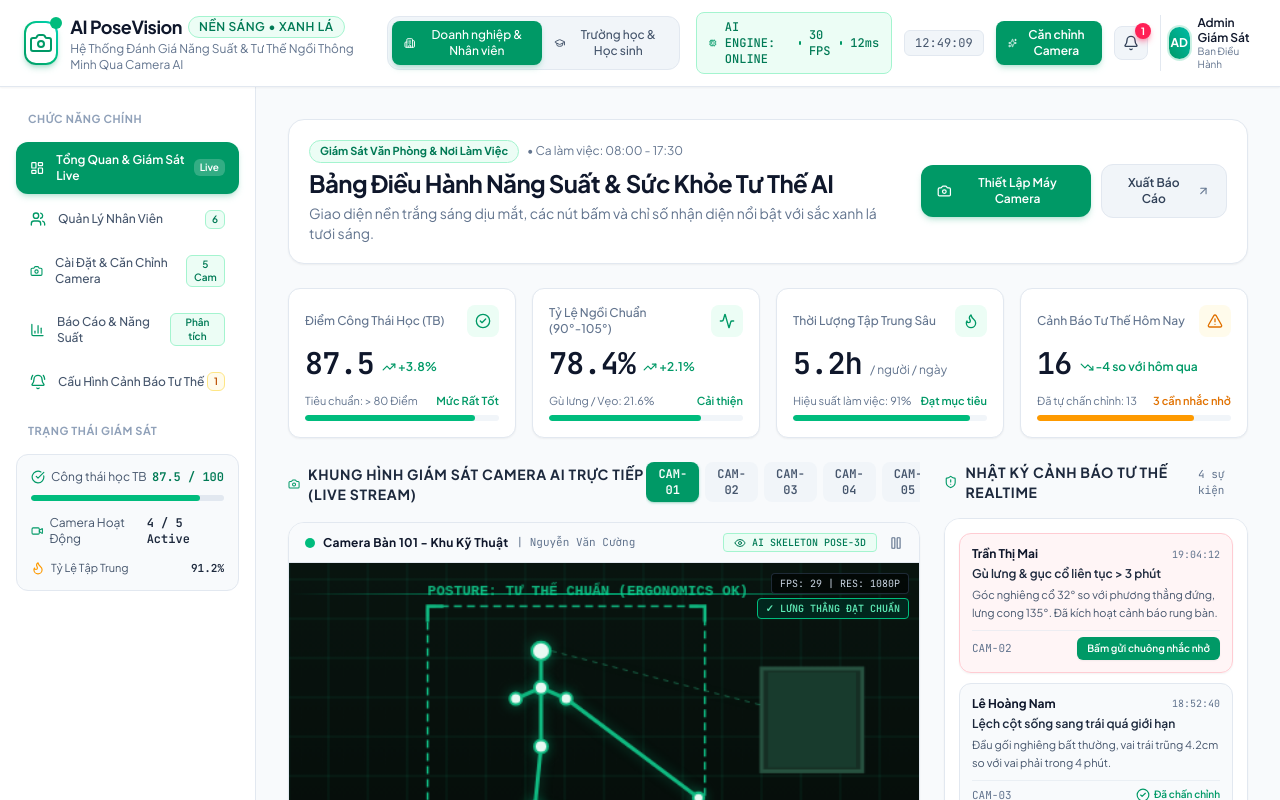
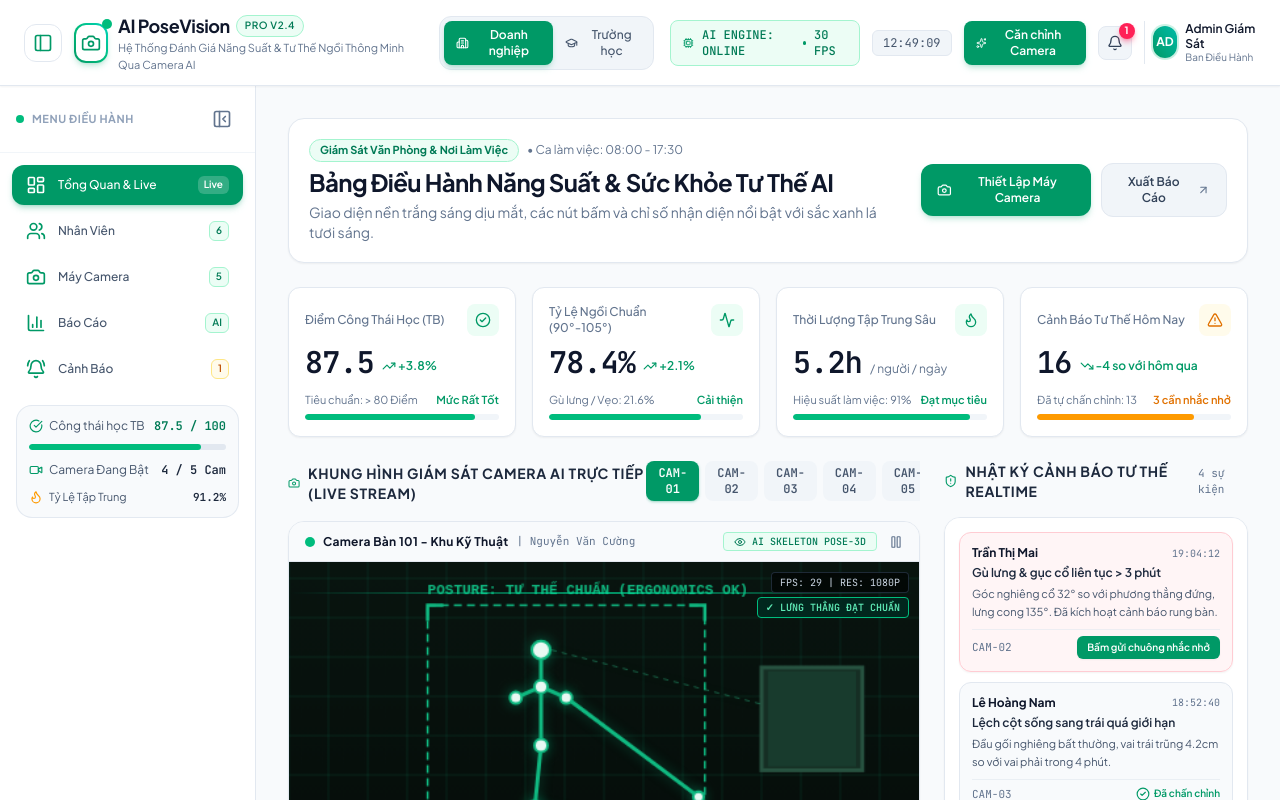
Before and after one commit to cuongnm05/Du-an-Giao-dien-nguoi-may, a React (Vite) app: page / in a window 1280 px wide. Shown: the top 800 px of the page. Built offline with nearby package versions, Linux system fonts and the light colour scheme.

Commit message:
feat: Làm mới Sidebar hiện đại có thể ẩn/hiện và thu gọn mượt mà (collapsible rail với tooltip)

```diff
--- a/src/App.jsx
+++ b/src/App.jsx
@@ -1,4 +1,4 @@
-import React, { useState } from 'react';
+import React, { useState, useEffect } from 'react';
 import Header from './components/Header';
 import Sidebar from './components/Sidebar';
 import DashboardView from './components/DashboardView';
@@ -32,6 +32,19 @@ export default function App() {
   const [alerts, setAlerts] = useState(RECENT_ALERTS);
   const [selectedMember, setSelectedMember] = useState(null);
   const [buzzerToast, setBuzzerToast] = useState(null);
+  const [isSidebarCollapsed, setIsSidebarCollapsed] = useState(false);
+
+  // Keyboard shortcut Ctrl+B or Cmd+B to toggle sidebar
+  useEffect(() => {
+    const handleKeyDown = (e) => {
+      if ((e.ctrlKey || e.metaKey) && e.key.toLowerCase() === 'b') {
+        e.preventDefault();
+        setIsSidebarCollapsed(prev => !prev);
+      }
+    };
+    window.addEventListener('keydown', handleKeyDown);
+    return () => window.removeEventListener('keydown', handleKeyDown);
+  }, []);
 
   const handleAddMember = (newMem) => {
     setMembers(prev => [newMem, ...prev]);
@@ -50,13 +63,15 @@ export default function App() {
   return (
     <div className="min-h-screen bg-[#f8fafc] text-slate-800 flex flex-col font-sans">
 
-      {/* Top Header */}
+      {/* Top Header with Sidebar Toggle button */}
       <Header
         mode={mode}
         setMode={setMode}
         alerts={alerts}
         onSelectAlert={handleSelectAlert}
         onOpenQuickCam={() => setCurrentTab('cameras')}
+        isSidebarCollapsed={isSidebarCollapsed}
+        onToggleSidebar={() => setIsSidebarCollapsed(prev => !prev)}
       />
 
       {/* Buzzer Toast Banner */}
@@ -70,7 +85,7 @@ export default function App() {
       {/* Main Layout Area */}
       <div className="flex-1 flex overflow-hidden">
 
-        {/* Desktop Sidebar */}
+        {/* Desktop Collapsible Sidebar */}
         <Sidebar
           currentTab={currentTab}
           setCurrentTab={setCurrentTab}
@@ -78,10 +93,12 @@ export default function App() {
           memberCount={members.length}
           cameraCount={cameras.length}
           alertCount={alerts.filter(a => !a.resolved).length}
+          isCollapsed={isSidebarCollapsed}
+          onToggleCollapse={() => setIsSidebarCollapsed(prev => !prev)}
         />
 
         {/* Content View Container */}
-        <main className="flex-1 overflow-y-auto p-4 sm:p-6 lg:p-8 space-y-6 pb-20 md:pb-8 bg-[#f8fafc]">
+        <main className="flex-1 overflow-y-auto p-4 sm:p-6 lg:p-8 space-y-6 pb-20 md:pb-8 bg-[#f8fafc] transition-all duration-300">
           {currentTab === 'dashboard' && (
             <DashboardView
               mode={mode}
--- a/src/components/Header.jsx
+++ b/src/components/Header.jsx
@@ -10,7 +10,9 @@ import {
   Sparkles,
   CheckCircle2,
   AlertTriangle,
-  X
+  X,
+  PanelLeft,
+  Menu
 } from 'lucide-react';
 import { SYSTEM_MODES } from '../data/mockData';
 
@@ -19,7 +21,9 @@ export default function Header({
   setMode,
   alerts,
   onSelectAlert,
-  onOpenQuickCam
+  onOpenQuickCam,
+  isSidebarCollapsed,
+  onToggleSidebar
 }) {
   const [time, setTime] = useState(new Date().toLocaleTimeString('vi-VN'));
   const [showNotifications, setShowNotifications] = useState(false);
@@ -39,29 +43,41 @@ export default function Header({
   };
 
   return (
-    <header className="sticky top-0 z-30 bg-white/95 backdrop-blur-md border-b border-slate-200 px-4 lg:px-6 py-3 transition-colors shadow-xs">
-      <div className="flex items-center justify-between gap-4">
+    <header className="sticky top-0 z-30 bg-white/95 backdrop-blur-md border-b border-slate-200 px-3 sm:px-6 py-3 transition-colors shadow-xs">
+      <div className="flex items-center justify-between gap-3 sm:gap-4">
 
-        {/* Brand & System Logo */}
-        <div className="flex items-center gap-3">
-          <div className="relative flex items-center justify-center w-11 h-11 rounded-xl bg-gradient-to-tr from-emerald-600 via-emerald-500 to-teal-400 p-0.5 shadow-md shadow-emerald-600/25">
+        {/* Left: Sidebar Toggle Button + Brand Logo */}
+        <div className="flex items-center gap-2 sm:gap-3">
+          {/* Toggle Sidebar Button */}
+          <button
+            onClick={onToggleSidebar}
+            className="p-2 rounded-xl text-slate-500 hover:text-emerald-700 hover:bg-emerald-50 border border-slate-200 transition-colors"
+            title={isSidebarCollapsed ? "Mở rộng thanh menu (Ctrl+B)" : "Thu gọn thanh menu (Ctrl+B)"}
+          >
+            <PanelLeft className="w-5 h-5 text-emerald-600" />
+          </button>
+
+          {/* Brand Logo */}
+          <div className="flex items-center gap-2.5">
+            <div className="relative flex items-center justify-center w-10 h-10 rounded-xl bg-gradient-to-tr from-emerald-600 via-emerald-500 to-teal-400 p-0.5 shadow-md shadow-emerald-600/20">
               <div className="w-full h-full bg-white rounded-[10px] flex items-center justify-center">
-              <Camera className="w-6 h-6 text-emerald-600" />
+                <Camera className="w-5 h-5 text-emerald-600" />
               </div>
-            <span className="absolute -top-1 -right-1 flex h-3 w-3">
+              <span className="absolute -top-1 -right-1 flex h-2.5 w-2.5">
                 <span className="animate-ping absolute inline-flex h-full w-full rounded-full bg-emerald-400 opacity-75"></span>
-              <span className="relative inline-flex rounded-full h-3 w-3 bg-emerald-500"></span>
+                <span className="relative inline-flex rounded-full h-2.5 w-2.5 bg-emerald-500"></span>
               </span>
             </div>
             <div>
               <div className="flex items-center gap-2">
-              <h1 className="text-lg font-bold tracking-tight text-slate-900 flex items-center gap-1.5">
-                AI PoseVision <span className="text-xs px-2.5 py-0.5 rounded-full font-semibold bg-emerald-50 text-emerald-700 border border-emerald-200 uppercase tracking-wider">Nền Sáng • Xanh Lá</span>
+                <h1 className="text-base sm:text-lg font-bold tracking-tight text-slate-900 flex items-center gap-1.5">
+                  AI PoseVision <span className="text-[10px] px-2 py-0.5 rounded-full font-semibold bg-emerald-50 text-emerald-700 border border-emerald-200 uppercase tracking-wider hidden sm:inline">Pro v2.4</span>
                 </h1>
               </div>
-            <p className="text-xs text-slate-500 hidden sm:block">
+              <p className="text-[11px] text-slate-500 hidden lg:block">
                 Hệ Thống Đánh Giá Năng Suất & Tư Thế Ngồi Thông Minh Qua Camera AI
               </p>
+            </div>
           </div>
         </div>
 
@@ -71,36 +87,34 @@ export default function Header({
             onClick={() => setMode(SYSTEM_MODES.ENTERPRISE)}
             className={`flex items-center gap-2 px-3 py-1.5 rounded-lg font-medium transition-all duration-200 ${
               mode === SYSTEM_MODES.ENTERPRISE
-                ? 'bg-emerald-600 text-white shadow-md shadow-emerald-600/20'
+                ? 'bg-emerald-600 text-white shadow-md shadow-emerald-600/20 font-semibold'
                 : 'text-slate-600 hover:text-slate-900'
             }`}
           >
             <Building2 className="w-4 h-4" />
-            <span>Doanh nghiệp & Nhân viên</span>
+            <span>Doanh nghiệp</span>
           </button>
           <button
             onClick={() => setMode(SYSTEM_MODES.EDUCATION)}
             className={`flex items-center gap-2 px-3 py-1.5 rounded-lg font-medium transition-all duration-200 ${
               mode === SYSTEM_MODES.EDUCATION
-                ? 'bg-emerald-600 text-white shadow-md shadow-emerald-600/20'
+                ? 'bg-emerald-600 text-white shadow-md shadow-emerald-600/20 font-semibold'
                 : 'text-slate-600 hover:text-slate-900'
             }`}
           >
             <GraduationCap className="w-4 h-4" />
-            <span>Trường học & Học sinh</span>
+            <span>Trường học</span>
           </button>
         </div>
 
         {/* Right Action Bar */}
-        <div className="flex items-center gap-3">
+        <div className="flex items-center gap-2 sm:gap-3">
           {/* AI Engine Status Badge */}
           <div className="hidden xl:flex items-center gap-2 px-3 py-1.5 rounded-lg bg-emerald-50 border border-emerald-200 text-emerald-700 text-xs font-mono font-medium">
             <Cpu className="w-3.5 h-3.5 text-emerald-600 animate-pulse" />
             <span>AI ENGINE: ONLINE</span>
             <span className="w-1 h-1 rounded-full bg-emerald-600"></span>
             <span>30 FPS</span>
-            <span className="w-1 h-1 rounded-full bg-emerald-600"></span>
-            <span>12ms</span>
           </div>
 
           {/* Clock Display */}
@@ -108,7 +122,7 @@ export default function Header({
             {time}
           </div>
 
-          {/* Quick Setup Camera Button - Emerald Green */}
+          {/* Quick Setup Camera Button */}
           <button
             onClick={onOpenQuickCam}
             className="flex items-center gap-1.5 px-3 py-1.5 bg-emerald-600 hover:bg-emerald-500 text-white rounded-lg text-xs font-semibold transition-all shadow-md shadow-emerald-600/20"
@@ -146,7 +160,7 @@ export default function Header({
                   {unreadCount > 0 && (
                     <button
                       onClick={markAllRead}
-                      className="text-[11px] text-emerald-600 hover:text-emerald-700 font-medium transition-colors"
+                      className="text-[11px] text-emerald-600 hover:text-emerald-700 font-semibold transition-colors"
                     >
                       Đánh dấu đã đọc
                     </button>
--- a/src/components/Sidebar.jsx
+++ b/src/components/Sidebar.jsx
@@ -7,11 +7,15 @@ import {
   BellRing,
   Settings,
   ShieldCheck,
-  HelpCircle,
+  ChevronLeft,
+  ChevronRight,
+  PanelLeftClose,
+  PanelLeftOpen,
   Video,
   Flame,
   CheckCircle,
-  Sliders
+  Sliders,
+  Sparkles
 } from 'lucide-react';
 import { SYSTEM_MODES } from '../data/mockData';
 
@@ -21,42 +25,49 @@ export default function Sidebar({
   mode,
   memberCount,
   cameraCount,
-  alertCount
+  alertCount,
+  isCollapsed,
+  onToggleCollapse
 }) {
   const isEdu = mode === SYSTEM_MODES.EDUCATION;
 
   const navItems = [
     {
       id: 'dashboard',
-      label: 'Tổng Quan & Giám Sát Live',
+      label: 'Tổng Quan & Live',
+      fullName: 'Tổng Quan & Giám Sát Live',
       icon: LayoutDashboard,
       badge: 'Live',
       badgeColor: 'bg-emerald-50 text-emerald-700 border border-emerald-200'
     },
     {
       id: 'members',
-      label: isEdu ? 'Quản Lý Học Sinh' : 'Quản Lý Nhân Viên',
+      label: isEdu ? 'Học Sinh' : 'Nhân Viên',
+      fullName: isEdu ? 'Quản Lý Học Sinh' : 'Quản Lý Nhân Viên',
       icon: Users,
       badge: memberCount ? `${memberCount}` : null,
       badgeColor: 'bg-emerald-50 text-emerald-700 border border-emerald-200'
     },
     {
       id: 'cameras',
-      label: 'Cài Đặt & Căn Chỉnh Camera',
+      label: 'Máy Camera',
+      fullName: 'Cài Đặt & Căn Chỉnh Camera',
       icon: Camera,
-      badge: `${cameraCount} Cam`,
+      badge: `${cameraCount}`,
       badgeColor: 'bg-emerald-50 text-emerald-700 border border-emerald-200'
     },
     {
       id: 'reports',
-      label: 'Báo Cáo & Năng Suất',
+      label: 'Báo Cáo',
+      fullName: 'Báo Cáo & Năng Suất',
       icon: BarChart3,
-      badge: 'Phân tích',
+      badge: 'AI',
       badgeColor: 'bg-emerald-50 text-emerald-700 border border-emerald-200'
     },
     {
       id: 'alerts',
-      label: 'Cấu Hình Cảnh Báo Tư Thế',
+      label: 'Cảnh Báo',
+      fullName: 'Cấu Hình Cảnh Báo Tư Thế',
       icon: BellRing,
       badge: alertCount > 0 ? `${alertCount}` : null,
       badgeColor: 'bg-amber-50 text-amber-700 border border-amber-200'
@@ -64,49 +75,99 @@ export default function Sidebar({
   ];
 
   return (
-    <aside className="w-64 bg-white border-r border-slate-200 flex flex-col justify-between shrink-0 hidden md:flex shadow-xs">
-      {/* Navigation Links */}
-      <div className="p-4 space-y-1.5">
-        <div className="px-3 py-2 text-[11px] font-bold tracking-wider uppercase text-slate-400">
-          Chức Năng Chính
+    <aside
+      className={`bg-white border-r border-slate-200 flex flex-col justify-between shrink-0 hidden md:flex transition-all duration-300 ease-in-out shadow-xs select-none ${
+        isCollapsed ? 'w-20' : 'w-64'
+      }`}
+    >
+      {/* Top Header Section of Sidebar: Toggle button + title */}
+      <div>
+        <div className={`p-4 border-b border-slate-100 flex items-center ${isCollapsed ? 'justify-center' : 'justify-between'}`}>
+          {!isCollapsed && (
+            <div className="flex items-center gap-2">
+              <span className="w-2 h-2 rounded-full bg-emerald-500 animate-pulse"></span>
+              <span className="text-[11px] font-bold tracking-wider uppercase text-slate-400">
+                Menu Điều Hành
+              </span>
+            </div>
+          )}
+          <button
+            onClick={onToggleCollapse}
+            className="p-1.5 rounded-lg text-slate-400 hover:text-emerald-700 hover:bg-emerald-50 transition-colors border border-transparent hover:border-emerald-200"
+            title={isCollapsed ? 'Mở rộng thanh menu (Ctrl+B)' : 'Thu gọn thanh menu (Ctrl+B)'}
+          >
+            {isCollapsed ? (
+              <PanelLeftOpen className="w-5 h-5 text-emerald-600" />
+            ) : (
+              <PanelLeftClose className="w-5 h-5 text-slate-500 hover:text-emerald-600" />
+            )}
+          </button>
         </div>
 
+        {/* Navigation Links */}
+        <div className="p-3 space-y-1.5">
           {navItems.map((item) => {
             const Icon = item.icon;
             const isActive = currentTab === item.id;
             return (
+              <div key={item.id} className="relative group">
                 <button
-              key={item.id}
                   onClick={() => setCurrentTab(item.id)}
-              className={`w-full flex items-center justify-between px-3.5 py-2.5 rounded-xl text-xs font-medium transition-all group ${
+                  className={`w-full flex items-center rounded-xl font-medium transition-all duration-200 ${
+                    isCollapsed
+                      ? 'justify-center p-3'
+                      : 'justify-between px-3.5 py-2.5 text-xs'
+                  } ${
                     isActive
-                  ? 'bg-emerald-600 text-white shadow-md shadow-emerald-600/20 font-semibold'
-                  : 'text-slate-600 hover:text-slate-900 hover:bg-slate-100'
+                      ? 'bg-emerald-600 text-white shadow-md shadow-emerald-600/25 font-semibold'
+                      : 'text-slate-600 hover:text-slate-900 hover:bg-slate-100/80'
                   }`}
                 >
-              <div className="flex items-center gap-3">
-                <Icon className={`w-4 h-4 transition-transform group-hover:scale-110 ${
+                  <div className={`flex items-center ${isCollapsed ? 'justify-center' : 'gap-3'}`}>
+                    <Icon className={`w-5 h-5 transition-transform duration-200 group-hover:scale-110 ${
                       isActive ? 'text-white' : 'text-emerald-600 group-hover:text-emerald-700'
                     }`} />
-                <span className="text-left">{item.label}</span>
+                    {!isCollapsed && (
+                      <span className="text-left font-medium">{item.label}</span>
+                    )}
                   </div>
-              {item.badge && (
+
+                  {!isCollapsed && item.badge && (
                     <span className={`text-[10px] px-1.5 py-0.5 rounded-md font-semibold ${
                       isActive ? 'bg-white/20 text-white' : item.badgeColor
                     }`}>
                       {item.badge}
                     </span>
                   )}
+
+                  {/* Dot badge when collapsed */}
+                  {isCollapsed && item.badge && (
+                    <span className="absolute top-2 right-2 w-2 h-2 rounded-full bg-emerald-500 ring-2 ring-white"></span>
+                  )}
                 </button>
+
+                {/* Floating Tooltip when collapsed */}
+                {isCollapsed && (
+                  <div className="absolute left-full top-1/2 -translate-y-1/2 ml-3 px-3 py-1.5 bg-slate-900 text-white text-xs font-semibold rounded-lg shadow-xl whitespace-nowrap opacity-0 pointer-events-none group-hover:opacity-100 group-hover:pointer-events-auto transition-opacity duration-150 z-50 flex items-center gap-2">
+                    <span>{item.fullName}</span>
+                    {item.badge && (
+                      <span className="px-1.5 py-0.2 rounded text-[10px] bg-emerald-500 text-white">
+                        {item.badge}
+                      </span>
+                    )}
+                    {/* Arrow */}
+                    <div className="absolute -left-1 top-1/2 -translate-y-1/2 border-y-4 border-y-transparent border-r-4 border-r-slate-900"></div>
+                  </div>
+                )}
+              </div>
             );
           })}
-
-        <div className="pt-4 px-3 py-2 text-[11px] font-bold tracking-wider uppercase text-slate-400">
-          Trạng Thái Giám Sát
         </div>
 
-        {/* Live System Specs Widget */}
-        <div className="p-3.5 bg-slate-50 border border-slate-200 rounded-xl space-y-2.5 text-xs">
+        {/* Live System Specs Widget (Only when expanded) */}
+        {!isCollapsed && (
+          <div className="p-4 pt-1">
+            <div className="p-3 bg-slate-50 border border-slate-200/90 rounded-2xl space-y-2.5 text-xs">
               <div className="flex items-center justify-between">
                 <span className="text-slate-600 flex items-center gap-1.5">
                   <CheckCircle className="w-3.5 h-3.5 text-emerald-600" />
@@ -118,15 +179,15 @@ export default function Sidebar({
                 <div className="bg-emerald-500 h-1.5 rounded-full" style={{ width: '87.5%' }}></div>
               </div>
 
-          <div className="flex items-center justify-between pt-1">
+              <div className="flex items-center justify-between pt-0.5">
                 <span className="text-slate-600 flex items-center gap-1.5">
                   <Video className="w-3.5 h-3.5 text-emerald-600" />
-              Camera Hoạt Động
+                  Camera Đang Bật
                 </span>
-            <span className="font-bold text-slate-800 font-mono">{cameraCount - 1} / {cameraCount} Active</span>
+                <span className="font-bold text-slate-800 font-mono">{cameraCount - 1} / {cameraCount} Cam</span>
               </div>
 
-          <div className="flex items-center justify-between pt-1 text-[11px]">
+              <div className="flex items-center justify-between pt-0.5 text-[11px]">
                 <span className="text-slate-600 flex items-center gap-1.5">
                   <Flame className="w-3.5 h-3.5 text-amber-500" />
                   Tỷ Lệ Tập Trung
@@ -135,18 +196,35 @@ export default function Sidebar({
               </div>
             </div>
           </div>
+        )}
+      </div>
 
       {/* Footer Info / Ergonomics Tip */}
-      <div className="p-4 border-t border-slate-200">
-        <div className="p-3 bg-emerald-50/70 border border-emerald-200/80 rounded-xl">
+      <div className="p-3 border-t border-slate-100">
+        {!isCollapsed ? (
+          <div className="p-3 bg-emerald-50/70 border border-emerald-200/80 rounded-2xl">
             <div className="flex items-center gap-2 mb-1 text-emerald-800 font-semibold text-xs">
               <ShieldCheck className="w-4 h-4 text-emerald-600" />
               <span>Quy Tắc 20-20-20 Dịu Mắt</span>
             </div>
             <p className="text-[11px] text-slate-600 leading-relaxed">
-            Mỗi 20 phút hãy nhìn xa 6 mét trong 20 giây và kéo thẳng đốt sống cổ để duy trì trạng thái thoải mái nhất.
+              Mỗi 20 phút hãy nhìn xa 6 mét trong 20 giây và kéo thẳng cột sống để thư giãn mắt và cơ thể.
             </p>
           </div>
+        ) : (
+          <div className="flex justify-center group relative">
+            <button
+              onClick={onToggleCollapse}
+              className="p-2.5 rounded-xl bg-emerald-50 text-emerald-700 hover:bg-emerald-100 transition-colors"
+              title="Nhấn để mở rộng thanh menu"
+            >
+              <ShieldCheck className="w-5 h-5 text-emerald-600" />
+            </button>
+            <div className="absolute left-full bottom-2 ml-3 px-3 py-1.5 bg-slate-900 text-white text-xs font-semibold rounded-lg shadow-xl whitespace-nowrap opacity-0 pointer-events-none group-hover:opacity-100 transition-opacity z-50">
+              Quy tắc 20-20-20
+            </div>
+          </div>
+        )}
       </div>
     </aside>
   );
```
Lines whose indentation alone changed are shown as unchanged.
